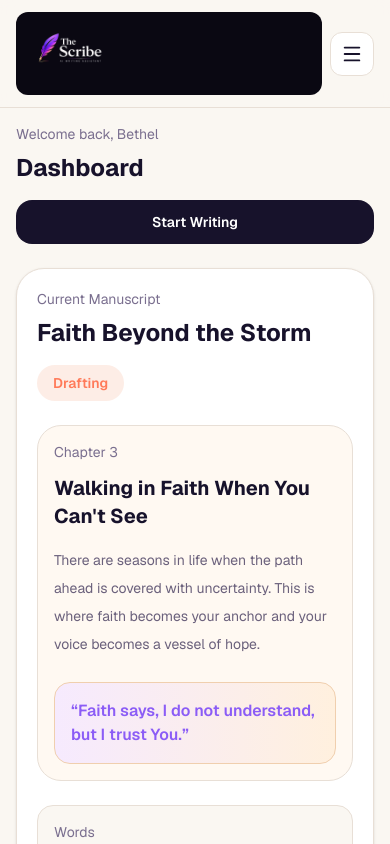
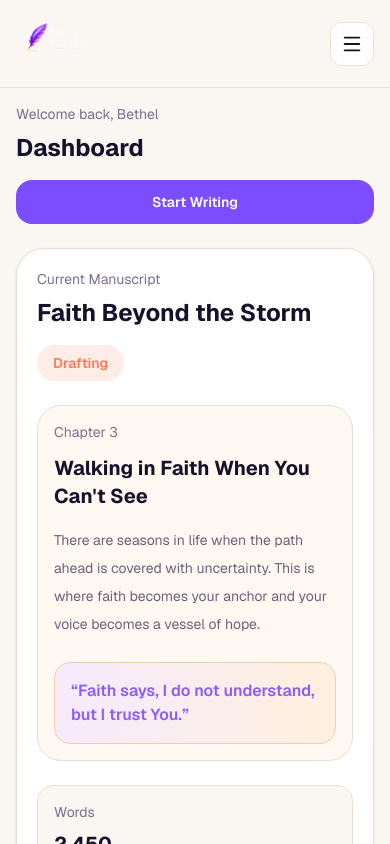
Before and after one commit to BethelHills/the-scribe, a Next.js app: page / in a window 390 px wide. Shown: the top 844 px of the page. Built offline with nearby package versions, Linux system fonts and the light colour scheme.

Commit message:
Remove mobile header logo black box and match Start Writing button to accent style.
Use transparent logo area in the sticky mobile header and apply the purple accent background to the dashboard Start Writing action.

Co-authored-by: Cursor <cursoragent@cursor.com>

```diff
--- a/src/app/(dashboard)/layout.tsx
+++ b/src/app/(dashboard)/layout.tsx
@@ -20,7 +20,7 @@ export default function DashboardLayout({
               <div className="flex items-center gap-2 px-4 py-3">
                 <BackButton variant="icon" className="shrink-0" />
 
-                <div className="min-w-0 flex-1 rounded-xl bg-[#0a0812] px-3 py-2.5">
+                <div className="min-w-0 flex-1">
                   <BrandLogo size="sm" href="/" className="w-full" />
                 </div>
 
--- a/src/app/(dashboard)/page.tsx
+++ b/src/app/(dashboard)/page.tsx
@@ -12,7 +12,7 @@ export default function Dashboard() {
         subtitle="Welcome back, Bethel"
         title="Dashboard"
         action={
-          <ActionLink href="/manuscript" className="w-full sm:w-auto">
+          <ActionLink href="/manuscript" variant="accent" className="w-full sm:w-auto">
             Start Writing
           </ActionLink>
         }
```
